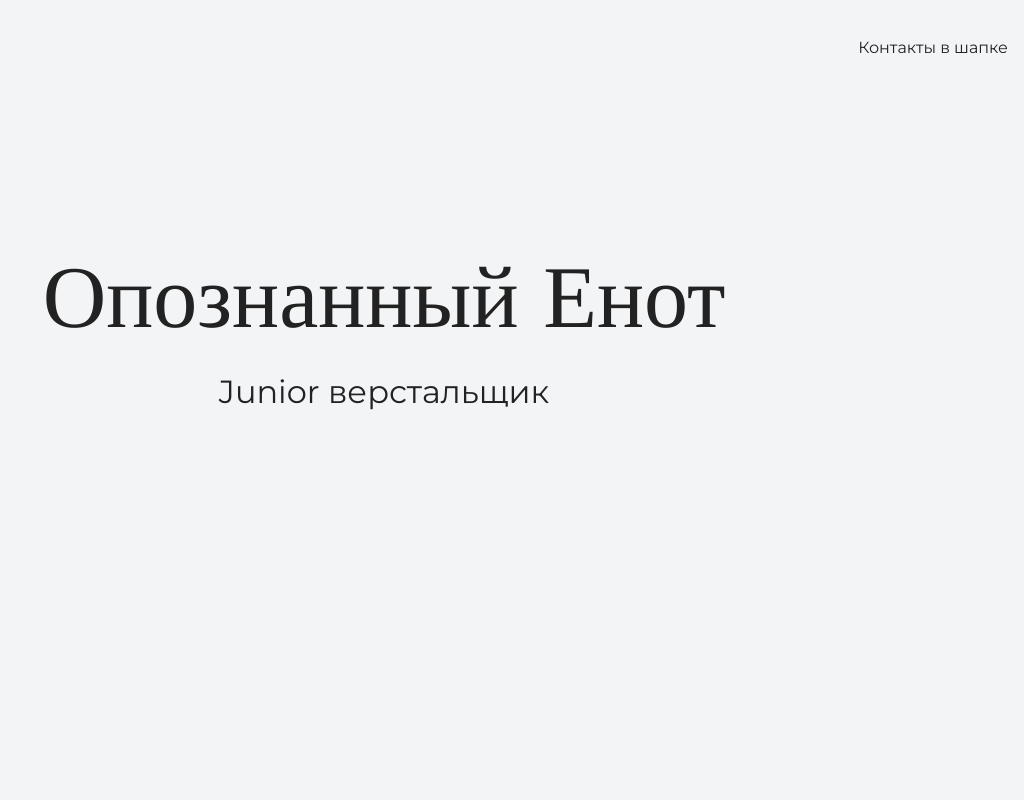
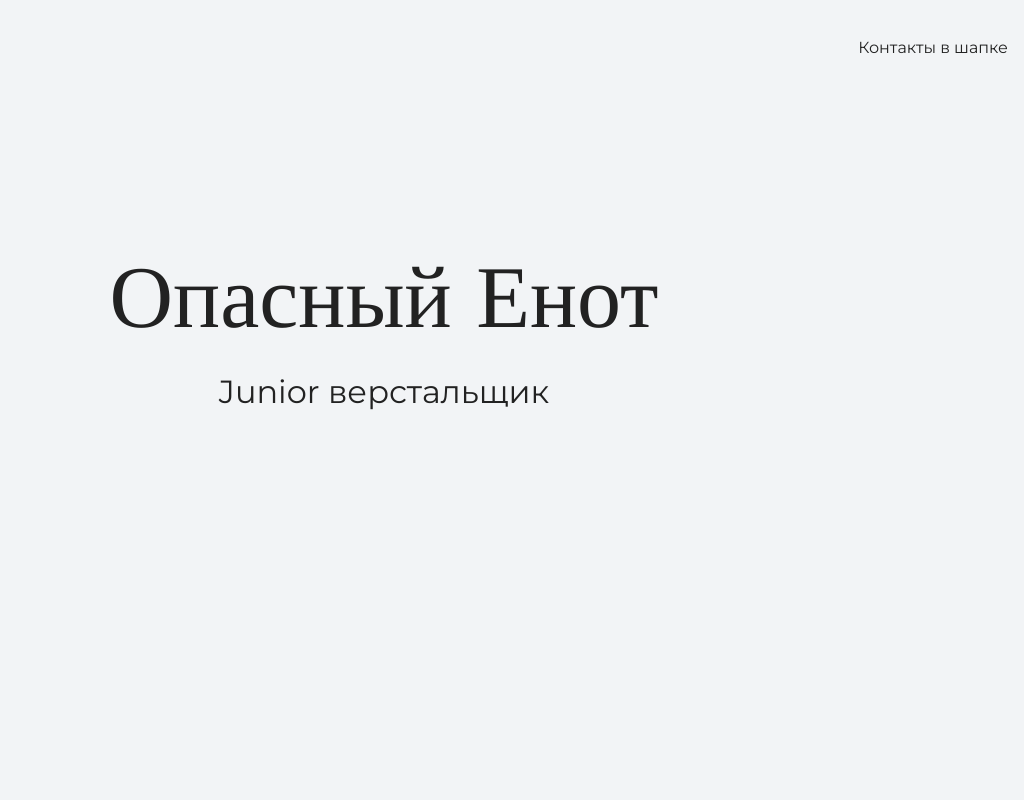
Before and after one commit to Abuy004/my-site, a plain HTML site: page index.html in a window 1280 px wide. Shown: the top 800 px of the page, without its empty margins (256-1280 px from the left). Drawn offline with nearby package versions, Linux system fonts and the light colour scheme.

Commit message:
changes the text on the main page

```diff
--- a/index.html
+++ b/index.html
@@ -16,7 +16,7 @@
 
     <section class="hero-image">
       <div class="container">
-      <h1 class="heading">Опознанный Енот</h1>
+      <h1 class="heading">Опасный Енот</h1>
       <p>Junior верстальщик</p>
     </div>
     </section>
```
